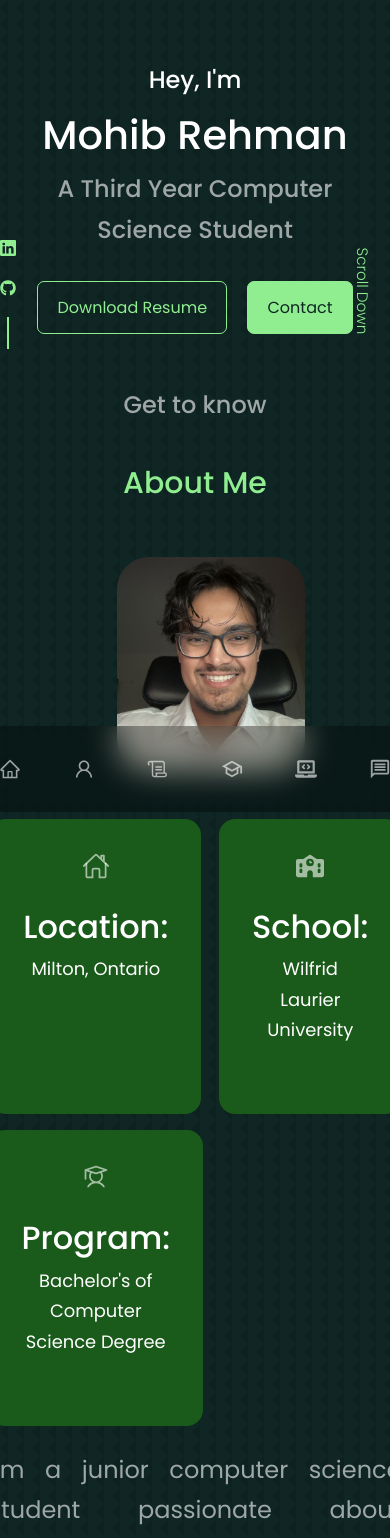
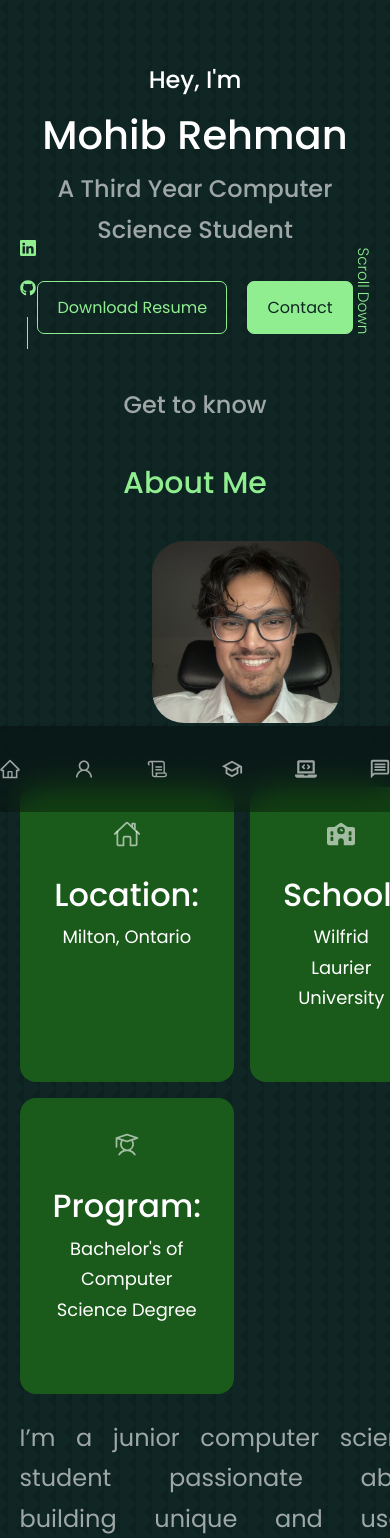
Before and after one commit to ImJehtts/Mohib-Website, a React (Create React App) app in the folder frontend/: page / in a window 390 px wide. Shown: the top 1538 px of the page. Built offline with nearby package versions, Linux system fonts and the light colour scheme.

Commit message:
Revert "trying to fix mobile css look"
This reverts commit 8f1aa5d68262e5df0507e9cb460fe74192b96879.

```diff
--- a/frontend/src/components/About/About.css
+++ b/frontend/src/components/About/About.css
@@ -76,7 +76,6 @@ p {
     .about__container{
         grid-template-columns: 1fr;
         gap: 0;
-        justify-content: center;
     }
 
     .about__me{
@@ -94,13 +93,11 @@ p {
         width: 70%;
         height: 100%;
         margin-top: -2rem;
-        transform: translateX(1rem);
-        margin: 0 auto;
+        transform: translateX(1.25rem);
     }
 
     .about__card{
         height: 35vh;
-        margin: 0 auto;
     }
 
     p{
@@ -119,7 +116,6 @@ p {
     .about__cards{
         grid-template-columns: 1fr 1fr;
         gap: 1rem;
-        justify-items: center;
     }
 
     .about__content{
@@ -132,7 +128,6 @@ p {
 
     .about__card{
         height: 35vh;
-        margin: 0 auto;
     }
 
     p{
--- a/frontend/src/components/Contact/Contact.css
+++ b/frontend/src/components/Contact/Contact.css
@@ -73,13 +73,11 @@ textarea{
     #Contact{
         margin-top: 120rem;
         margin-bottom: 35rem;
-        text-align: center;
     }
 
     .contact__container{
         grid-template-columns: 1fr;
         gap: 2rem;
-        justify-content: center;
     }
   }
 
@@ -89,20 +87,9 @@ textarea{
     #Contact{
         margin-top: 240rem;
         margin-bottom: 45rem;
-        text-align: center;
     }
 
     .contact__container {
         width: var(--container-width-sm);
-        justify-content: center;
-    }
-
-    form {
-        width: 100%;
-    }
-
-    input,
-    textarea {
-        width: 100%;
     }
   }
--- a/frontend/src/components/Footer/Footer.css
+++ b/frontend/src/components/Footer/Footer.css
@@ -37,7 +37,6 @@ footer a{
   @media screen and (max-width: 600px){
     .footer__links {
         flex-direction: column;
-        width: 100%;
         gap: 1.5rem;
     }
   }
--- a/frontend/src/components/Header/Header.css
+++ b/frontend/src/components/Header/Header.css
@@ -4,15 +4,12 @@ header {
     flex-direction: column;
     align-items: center;
     align-items: center;
-    text-align: center;
 }
 
 .header__container {
     text-align: center;
     height: auto;
     position: relative;
-    padding: 0 1rem;
-    width: 100%;
 }
 
 
@@ -51,17 +48,3 @@ header {
     font-weight: 200;
     font-size: 0.95rem;
 }
-
-@media screen and (max-width: 600px) {
-    .header__container {
-        padding: 0 1rem;
-    }
-
-    .header__socials {
-        left: 0;
-    }
-
-    .scroll__down {
-        right: -1rem;
-    }
-}
--- a/frontend/src/components/Portfolio/Portfolio.css
+++ b/frontend/src/components/Portfolio/Portfolio.css
@@ -55,7 +55,7 @@
   @media screen and (max-width: 650px){
 
     #Portfolio{
-        margin-top: 170rem;
+        margin-top: 150rem;
     }
 
     .portfolio__container{
--- a/frontend/src/components/School/School.css
+++ b/frontend/src/components/School/School.css
@@ -71,8 +71,8 @@
   @media screen and (max-width: 600px){
 
     #School{
-        margin-top: 63rem;
-        margin-bottom: 2078rem;
+        margin-top: 67rem;
+        margin-bottom: 20rem;
     }
 
     .school__container{
--- a/frontend/src/components/Skills/Skills.css
+++ b/frontend/src/components/Skills/Skills.css
@@ -43,7 +43,6 @@
 @media screen and (max-width: 1800px){
     #Skills{
         margin-top: 32rem;
-        justify-content: center;
     }
 
     .skills__container{
@@ -58,7 +57,6 @@
 
     .skills__content{
         padding: 1rem;
-        justify-items: center;
     }
   }
 
@@ -67,18 +65,15 @@
 
     #Skills{
         margin-top: 66.5rem;
-        text-align: center;
     }
 
     .skills__container{
         gap: 1rem;
-        justify-content: center;
     }
 
     .skills__container > div{
         width:100%;
         padding: 2rem 1rem;
-        margin: 0 auto;
     }
 
   }
```
